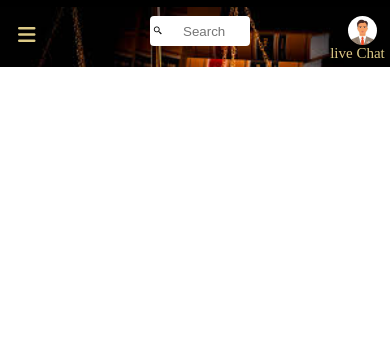
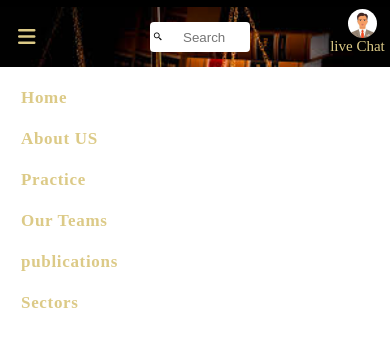
Before and after one commit to webmaster2000/OKELUE, a plain HTML site: page index.html in a window 390 px wide. Both pictures are taken after a click on the icon 26 px from the left and 85 px from the top of the page. Shown: the part 50-396 px from the top of the page. Drawn offline with nearby package versions, Linux system fonts and the light colour scheme; a web font is replaced by a local one.

Commit message:
1stupdate

```diff
--- a/index.html
+++ b/index.html
@@ -8,7 +8,7 @@
     <link href='https://unpkg.com/boxicons@2.1.4/css/boxicons.min.css' rel='stylesheet'>
     <link rel="shortcut icon" href="./style/images.jpg" sizes="32x32" type="image/x-icon">
     <link rel="stylesheet" href="https://cdnjs.cloudflare.com/ajax/libs/font-awesome/6.4.0/css/all.min.css"
-        integrity="sha512-iecdLmaskl7CVkqkXNQ/ZH/XLlvWZOJyj7Yy7tcenmpD1ypASozpmT/E0iPtmFIB46ZmdtAc9eNBvH0H/ZpiBw=="
+       integrity="sha512-iecdLmaskl7CVkqkXNQ/ZH/XLlvWZOJyj7Yy7tcenmpD1ypASozpmT/E0iPtmFIB46ZmdtAc9eNBvH0H/ZpiBw=="
         crossorigin="anonymous" referrerpolicy="no-referrer" />
     <link rel="stylesheet" href="./style/body.css">
 
@@ -25,7 +25,8 @@
                 <img src="./style/images.jpg" alt="">
             </div>
             <header>
-                <i class=" manu-bar fa-solid fa-bars"></i>
+
+                <i class="fa-solid fa-bars manu-bar"></i>
                 <nav class="nav" data-visible="false">
                     <li><a href="#">Home</a></li>
                     <div class="about-dropdown">
--- a/index.js
+++ b/index.js
@@ -1,13 +1,6 @@
-const manuBtn = document.querySelector('.manu-bar');
-const navigation = document.querySelector('.nav');
-// console.log(manuBtn, navigation);
+const manuBtn = document.querySelector('.fa-solid');
+const navigation = document.querySelector('nav');
 manuBtn.addEventListener("click", () => {
-    const visibility = navigation.getAttribute("data-visible");
 
-    if (visibility === 'false') {
-        navigation.setAttribute('data-visible', 'true');
-    }
-    else{navigation.setAttribute('data-visible','true');
-}
+    navigation.classList.toggle('active')
 });
-//  console.log(visibility)
--- a/style/body.css
+++ b/style/body.css
@@ -239,8 +239,8 @@ li a:hover {
         background-image: url(./background.jpg);
         background-size: cover;
         background-repeat: no-repeat;
-        display: block;
-        gap: 3px;
+        display: flex;
+        /* gap: 3px; */
         align-items: center;
         width: 100%;
         padding: 9px;
@@ -250,24 +250,37 @@ li a:hover {
     }
 
     .nav {
+
         display: flex;
         flex-direction: column;
         position: absolute;
         gap: 1em;
         text-decoration: none;
-        align-items: center;
+        align-items: flex-start;
         list-style: none;
-        top: 70px;
-        right: 70px;
+        top: 100%;
+        left: 0%;
         width: 100%;
-        transform: translateX(100%);
+        z-index: -1;
+        transition: transform .5s;
+        transform: translateY(-100%);
+        padding: 1em;
 
     }
 
 
+    /* .nav [data-visible="true"] {
+        transform: translateX(0%);
+    } */
+
+    .active{
+        transform: translateY(0%);
+    }
 
     .nav li a {
-        display: inline-block;
+        display: block;
+        /* width: 700px; */
+        /* height: 300; */
         color: #DCCA87;
         font-family: 'Cormorant Upright';
         font-weight: 600;
@@ -277,10 +290,8 @@ li a:hover {
         align-items: center;
         border: none;
         transition: 0.5s ease;
+    }
 
-
-
-    }
 
     .about-dropdown {
         position: relative;
@@ -324,7 +335,7 @@ li a:hover {
     }
 
     .search {
-        background-color: aqua;
+        background-color: gold;
         display: flex;
         background: white;
         align-items: center;
@@ -418,8 +429,6 @@ li a:hover {
         z-index: 2px;
     }
 
-    .nav [data-visible="true"] {
-        transform: translateX(0%);
-    }
+
 
 }
```
